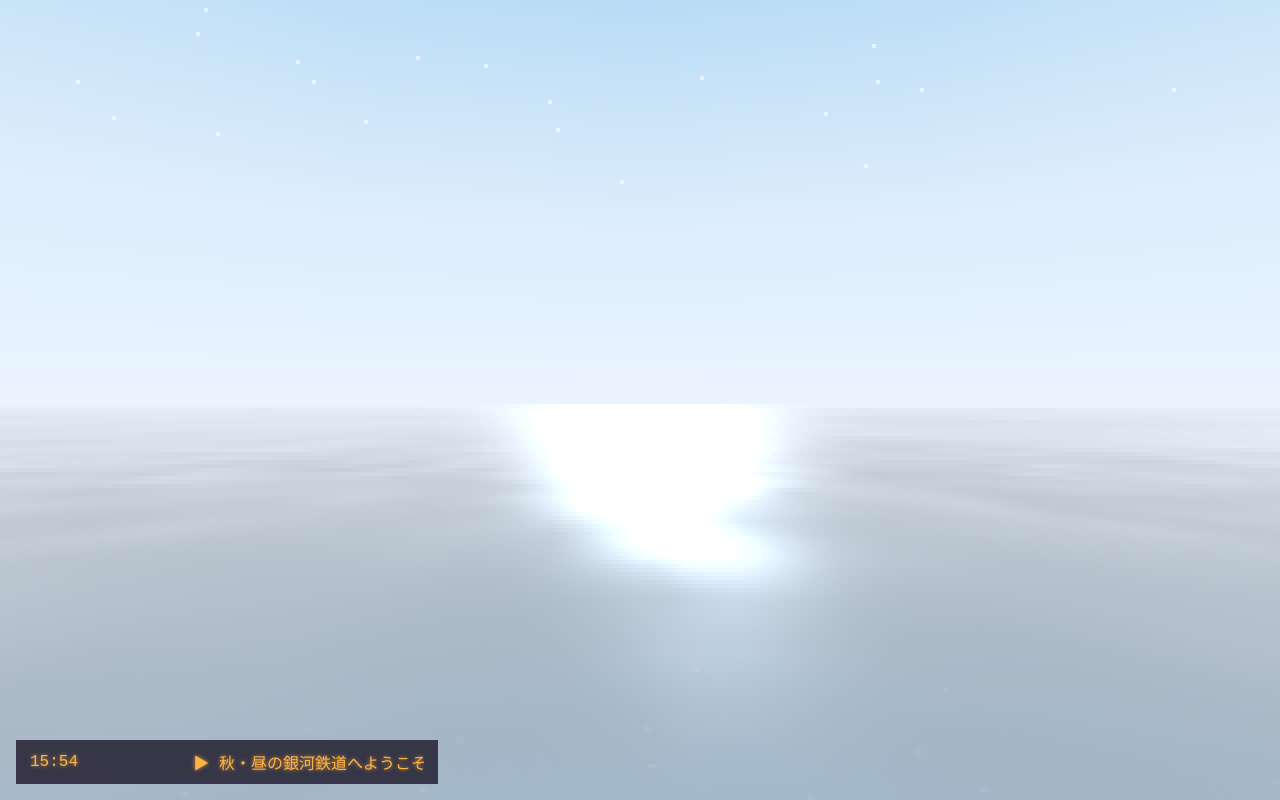
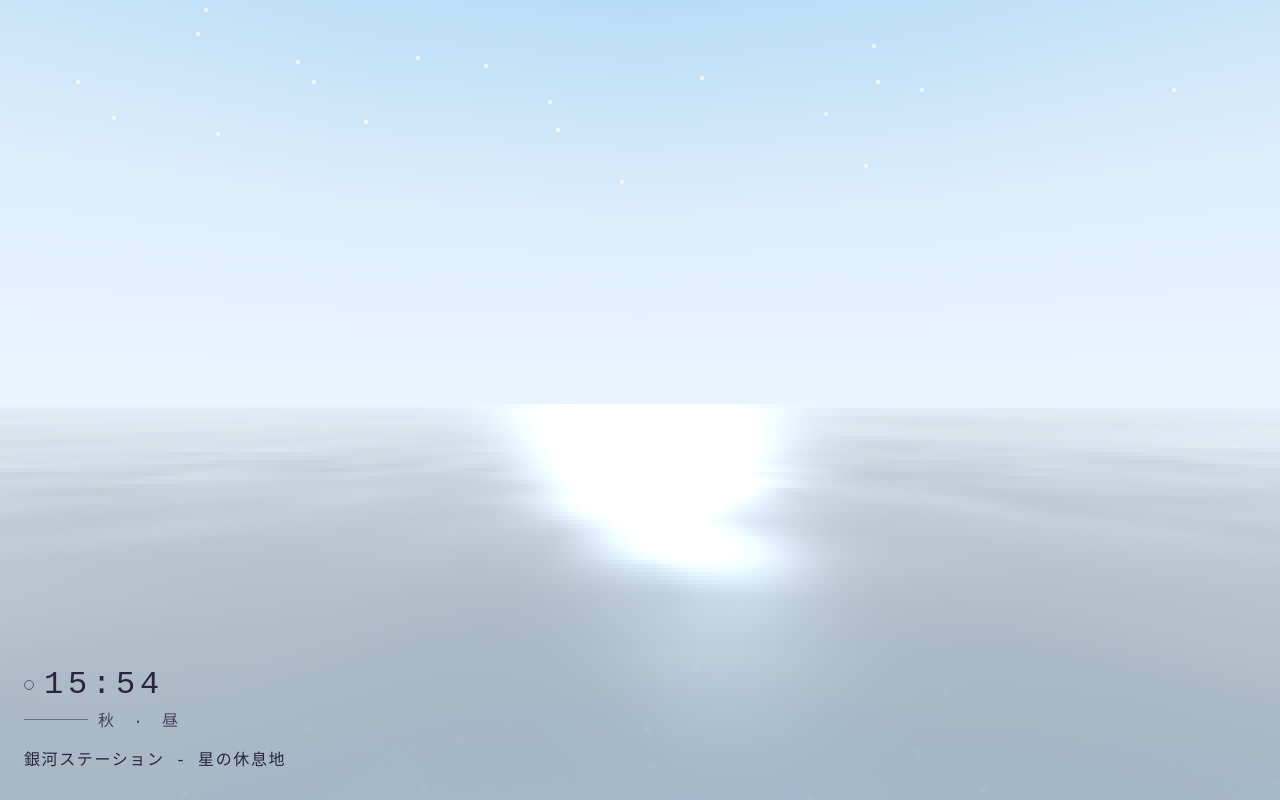
Before and after one commit to yui8y/astel_website, a plain HTML site: page index.html in a window 1280 px wide. Drawn offline with nearby package versions, Linux system fonts and the light colour scheme; animation ran at ten frames a second; a web font is replaced by a local one.

Commit message:
デザインを変更・ClockをTimerに変更

```diff
--- a/css/style.css
+++ b/css/style.css
@@ -11,40 +11,65 @@ canvas {
     image-rendering: pixelated;
 }
 .hud {
-    position: fixed;
-    left: 16px;
-    bottom: 16px;
-    display: flex;
-    align-items: center;
-    gap: 12px;
-    padding: 8px 12px;
-    background: rgba(26, 22, 38, 0.8);   /* 掲示板の黒いパネル */
-    border: 2px solid #3a3450;
-    font-family: 'DotGothic16', monospace;
-    font-size: 16px;
-    color: #ffb347;                       /* 電光掲示板のオレンジ */
-    text-shadow: 0 0 4px rgba(255, 170, 60, 0.8); /* ぼんやり光る */
-    pointer-events: none;
+  position: fixed;
+  left: 24px;
+  bottom: 24px;
+  font-family: 'DotGothic16', monospace;
+  color: #2a2440;                                   /* 濃い藍色 */
+  pointer-events: none;
 }
+
+.hud-row {
+  display: flex;
+  align-items: center;
+  gap: 10px;
+}
+.hud-row + .hud-row { margin-top: 4px; }            /* 2段目からは少し間をあける */
+
+.hud-star {
+  width: 8px;
+  height: 8px;
+  border: 1px solid currentColor;                   /* 文字と同じ色の線 */
+  border-radius: 50%;
+  animation: twinkle 4s ease-in-out infinite;
+}
+
 .hud-time {
-    padding-right: 12px;
-    border-right: 2px solid #3a3450;
+  font-size: 32px;                                  /* 16の倍数 */
+  letter-spacing: 0.15em;
 }
-.hud-window {
-    width: 320px;
-    overflow: hidden;
-    white-space: nowrap;
+
+.hud-line {
+  width: 64px;
+  height: 1px;
+  background: currentColor;
+  opacity: 0.5;
 }
-.hud-scroll {
-    display: inline-block;
-    padding-left: 100%;
-    animation: marquee 12s linear infinite;
+
+.hud-info {
+  font-size: 16px;
+  letter-spacing: 0.3em;
+  opacity: 0.8;
 }
-@keyframes marquee {
-    from { transform: translateX(0); }
-    to   { transform: translateX(-100%); }
+
+.hud-message {
+  margin: 16px 0 0;
+  max-width: 28em;
+  font-size: 16px;
+  letter-spacing: 0.1em;
+  line-height: 1.8;
+  opacity: 0;
+  transition: opacity 0.6s ease;                    /* ふわっと */
 }
-/* 動きを減らす設定の人には、流さない */
+.hud-message.is-visible { opacity: 1; }
+
+@keyframes twinkle {
+  0%, 100% { opacity: 1; }
+  50%      { opacity: 0.3; }
+}
+
+/* 動きを減らす設定の人には、瞬きもフェードもなし */
 @media (prefers-reduced-motion: reduce) {
-    .hud-scroll { animation: none; padding-left: 0; }
+  .hud-star { animation: none; }
+  .hud-message { transition: none; }
 }
--- a/js/hud.js
+++ b/js/hud.js
@@ -1,30 +1,40 @@
 const TIME_LABELS = { dawn: '朝焼け', day: '昼', dusk: '夕暮れ', night: '夜' };
 const SEASON_LABELS = { spring: '春', summer: '夏', autumn: '秋', winter: '冬' };
+const FADE_MS = 600;
 
-function make(tag, className) {
+function make(tag, className, parent) {
   const el = document.createElement(tag);
   el.className = className;
+  parent.appendChild(el);
   return el;
 }
 
 export function createHud() {
-  const root = make('div', 'hud');
-  const time = make('span', 'hud-time');
-  const windowEl = make('div', 'hud-window');
-  const scroll = make('span', 'hud-scroll');    // 流れる文字
+  const root = make('div', 'hud', document.body);
 
-  windowEl.appendChild(scroll);
-  root.append(time, windowEl);
-  document.body.appendChild(root);
+  const row1 = make('div', 'hud-row', root);
+  make('span', 'hud-star', row1);              // 小さな星
+  const time = make('span', 'hud-time', row1);
 
-  // 流れる文字を差し替える（車内放送もここに流す？）
+  const row2 = make('div', 'hud-row', root);
+  make('span', 'hud-line', row2);              // 細い線
+  const info = make('span', 'hud-info', row2);
+
+  const message = make('p', 'hud-message', root);
+
+  // メッセージを、一度消してから新しい文でふわっと出す
   function setMessage(text) {
-    if (scroll.textContent !== text) scroll.textContent = text;
+    if (message.textContent === text) return; // 同じ文なら何もしない
+    message.classList.remove('is-visible');
+    setTimeout(() => {
+      message.textContent = text;
+      message.classList.add('is-visible');
+    }, FADE_MS);
   }
 
   function update(state) {
     time.textContent = state.now.toLocaleTimeString('ja-JP', { hour: '2-digit', minute: '2-digit' });
-    setMessage(`▶ ${SEASON_LABELS[state.season]}・${TIME_LABELS[state.timeOfDay]}の銀河鉄道へようこそ`);
+    info.textContent = `${SEASON_LABELS[state.season]} · ${TIME_LABELS[state.timeOfDay]}`;
   }
 
   return { update, setMessage };
--- a/js/main.js
+++ b/js/main.js
@@ -1,5 +1,6 @@
 //GameManager
 import * as THREE from 'three';
+import { Timer } from 'three/addons/misc/Timer.js';
 import { palettes } from './palettes.js';
 import { createRenderer, createCamera, handleResize } from './renderer.js';
 import { createSky, createStars, paintSky } from './sky.js';
@@ -61,6 +62,7 @@ env.start({
   onTick: (state) => hud.update(state),
   onTimeChange: (state) => fader.fadeTo(palettes[state.timeOfDay]),
 });
+hud.setMessage('銀河ステーション - 星の休息地');
 // デバッグ：T キーで時間帯を順番に切り替える
 /*const ORDER = ['dawn', 'day', 'dusk', 'night'];
 let debugIndex = ORDER.indexOf(env.state.timeOfDay);
@@ -71,9 +73,11 @@ window.addEventListener('keydown', (e) => {
 });*/
 
 // アニメーション
-const clock = new THREE.Clock();
-function animate() {
-  const delta = clock.getDelta();
+const timer = new Timer();
+function animate(timestamp) {
+  timer.update(timestamp);          // ← 毎フレーム最初に呼ぶ！
+  const delta = timer.getDelta();
+
   water.material.uniforms.time.value += delta * 0.01;
   ripples.update(delta);
   train.update(delta);
```
